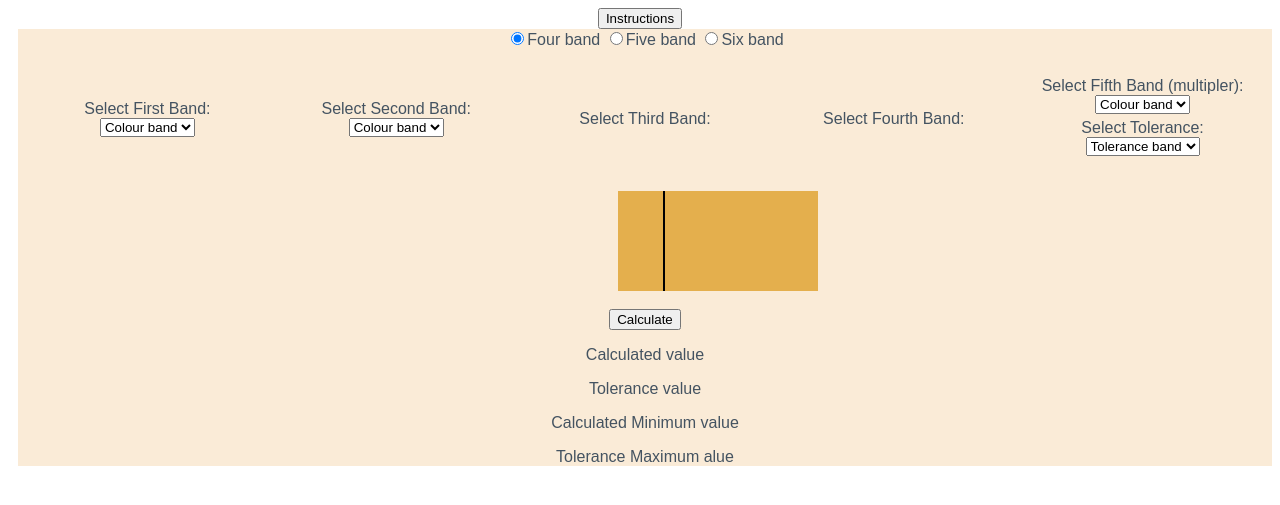
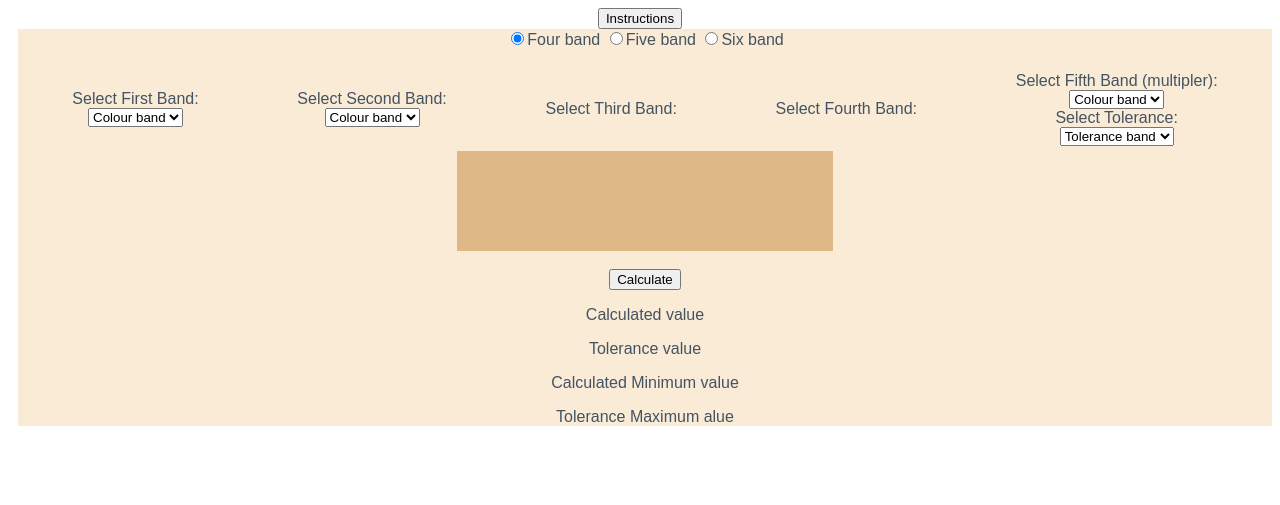
Before and after one commit to Tenda-M/risistor-colour-code, a plain HTML site: page index.html in a window 1280 px wide. Shown: the part 125-630 px from the top of the page. Drawn offline with Linux system fonts and the light colour scheme.

Commit message:
Add colour band display for resistor

```diff
--- a/assets/css/style.css
+++ b/assets/css/style.css
@@ -14,25 +14,41 @@ body {
     padding: 5px;
 }
 
-.band-select div {
-    flex-basis: calc(20% - 10px); /* Set width of each select element */
-    margin: 5px; /* Add margin to create space between select elements */
-}
 
-/* setting side on colour bands on the resistor*/
+/* Style for the resistor image */
 .resistor {
     display: flex; /* Use flexbox layout */
     justify-content: space-between; /* Distribute items evenly */
-    width: 80%; /* Set width to 80% of the container */
+    width: 30%; /* Set width to 80% of the container */
     margin: 0 auto; /* Center the resistor horizontally */
+    background-color: burlywood;
+}
+.band {
+    display: inline-block; /* Display the color bands inline */
+
+    height: 100px; /* Set the height of each color band */
+
+}
+#band1, #band2, #band3, #band4 {
+    width: 20px; /* Set the width of each color band */
+    margin: 0 1px; /* Add margin between color bands */
+    margin-right: 2px; /* Add margin between color bands */
+    margin-left: 10px; /* Expand the fifth band to take up more space */
 }
 
-.band {
-    display: inline-block; /* Display the color bands inline */
+#band5 {
     width: 20px; /* Set the width of each color band */
-    height: 100px; /* Set the height of each color band */
-    margin: 0 5px; /* Add margin between color bands */
+    margin: 0 2px; /* Add margin between color bands */
+    margin-left: 50px; /* Add larger margin after the third band */
 }
+#band6 {
+    width: 20px; /* Set the width of each color band */
+    margin: 0 2px; /* Add margin between color bands */
+    margin-right: 20px; /* Add larger margin after the third band */
+}
+
+
+
 /*.band-select {
     display: flex;
     flex-wrap: nowrap;
@@ -40,22 +56,31 @@ body {
     justify-content: center;
 
 }*/
-
+/**** Select band drop down *******/
 #select-one {
-    margin: 0 25px 0 25px;
+    margin: 0 15px 0 15px;
 }
 
 #select-two {
-    margin: 0 25px 0 25px;
+    margin: 0 15px 0 15px;
 }
 
 #select-three {
-    margin: 0 25px 0 25px;
+    margin: 0 15px 0 15px;
 }
 
 #select-four {
-    margin: 0 25px 0 25px;
+    margin: 0 15px 0 15px;
 }
+
+#select-five {
+    margin: 0 15px 0 15px;
+}
+
+#select-tolerance {
+    margin: 0 15px 0 15px;
+}
+
 
 /***********************************************************************/
 /* Pop up window*/
@@ -73,28 +98,28 @@ body {
 
 
 /* Style for the resistor image */
-.resistor {
+/*.resistor {
     width: 200px;
-    /* Adjust the width of the resistor */
+    /* Adjust the width of the resistor
     height: 100px;
-    /* Adjust the height of the resistor */
+    /* Adjust the height of the resistor
     background-color: #e4af4d;
-    /* Default background color */
+    /* Default background color
     position: relative;
     margin-top: 20px;
     margin-left: 600px;
-    /* Adjust the margin as needed */
-}
+    /* Adjust the margin as needed
+}*/
 
 /* Style for the bands */
-.band {
+/*.band {
     position: absolute;
     height: 100%;
     width: calc(100% / 5);
-    /* Divide by the number of bands */
+    /* Divide by the number of bands
     border-right: 2px solid #000000;
-    /* Black border between bands */
-}
+    /* Black border between bands
+}*/
 
 .control-area {
     margin-left: 10px;
--- a/assets/js/script.js
+++ b/assets/js/script.js
@@ -105,6 +105,7 @@ function updateResistorImage() {
   let color3 = document.getElementById('select-three').options[document.getElementById('select-three').selectedIndex].dataset.color;
   let color4 = document.getElementById('select-four').options[document.getElementById('select-four').selectedIndex].dataset.color;
   let color5 = document.getElementById('select-five').options[document.getElementById('select-five').selectedIndex].dataset.color;
+  let color6 = document.getElementById('select-tolerance').value.toLowerCase();
 //By using the data-color attribute in the HTML to store the color names separately from the numerical values used for calculation,
 //you can ensure that the functionality for both calculating the resistor value and displaying the resistor image works correctly.
 
@@ -134,6 +135,7 @@ function updateResistorImage() {
       document.getElementById('band4').className = 'band ' + colorClasses[color4];
   }
   document.getElementById('band5').className = 'band ' + colorClasses[color5];
+  document.getElementById('band6').className = 'band ' + colorClasses[color6];
 }
 
 /*
--- a/index.html
+++ b/index.html
@@ -186,6 +186,7 @@
                 <div class="band" id="band3"></div>
                 <div class="band" id="band4"></div>
                 <div class="band" id="band5"></div>
+                <div class="band" id="band6"></div>
             </div>
             <br>
 
```
